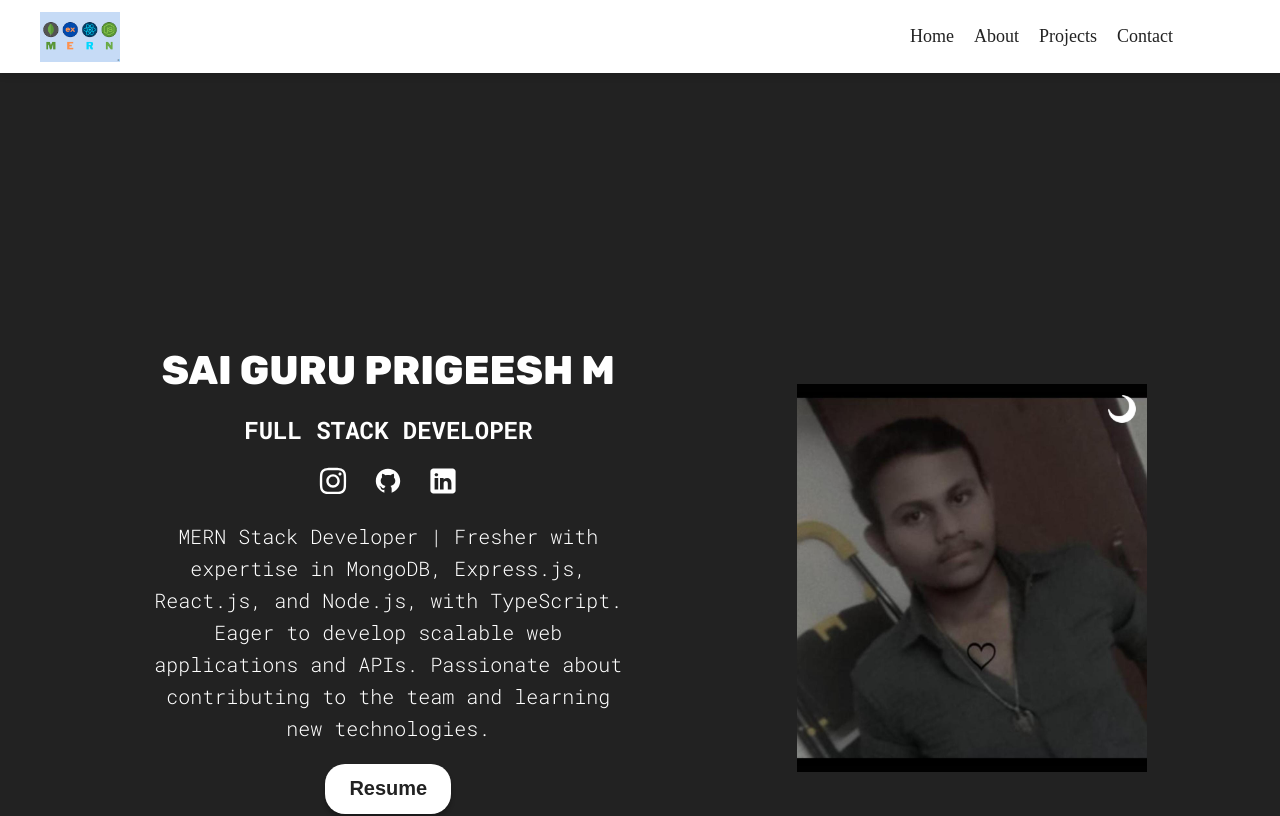
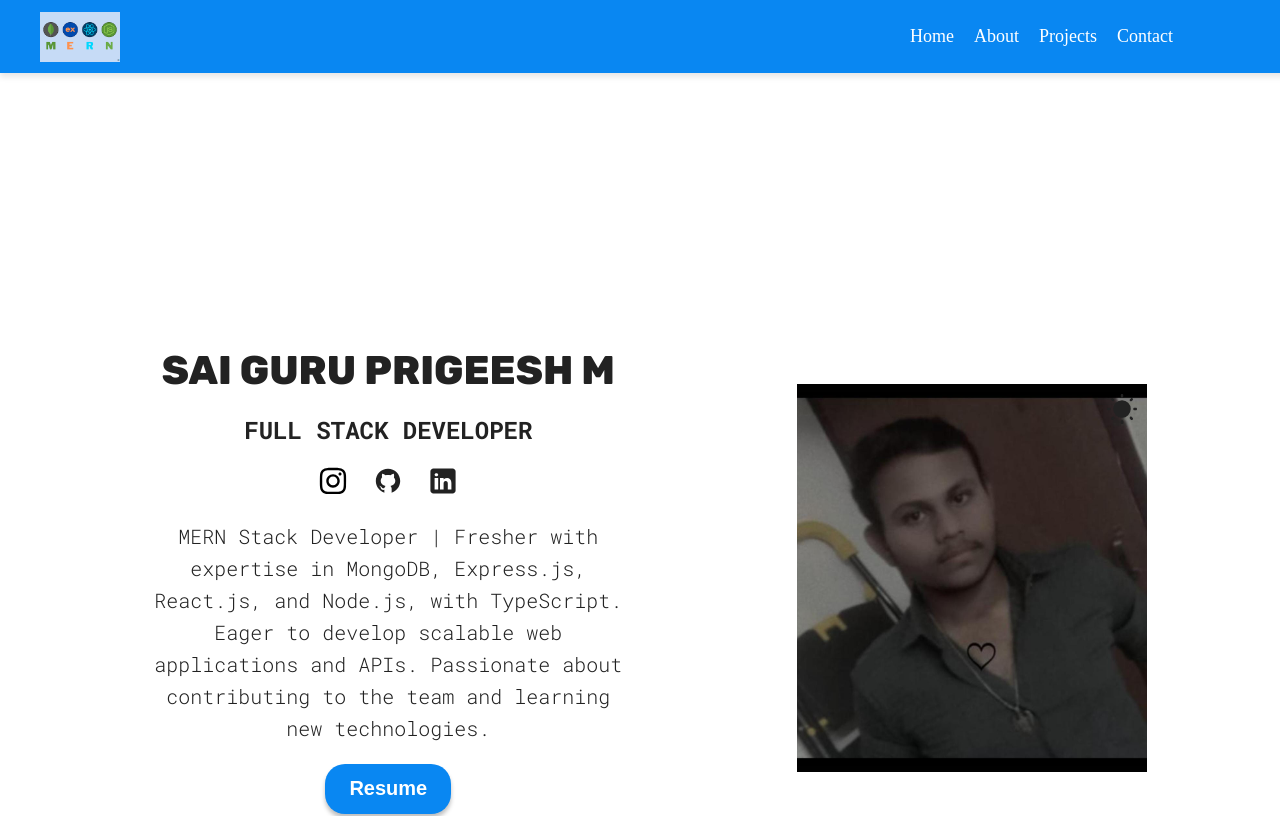
Before and after one commit to Sai-guru/Portfolio-Prigeesh, a React (Vite) app in the folder frontend/: page / in a window 1280 px wide. Shown: the top 816 px of the page. Built offline with nearby package versions, Linux system fonts and the light colour scheme.

Commit message:
made response

```diff
--- a/frontend/src/common/ThemeContext.jsx
+++ b/frontend/src/common/ThemeContext.jsx
@@ -6,7 +6,7 @@ export const useTheme = () => useContext(ThemeContext);
 
 export const ThemeProvider = ({ children }) => {
   const [theme, setTheme] = useState(
-    () => localStorage.getItem('theme') || 'dark'
+    () => localStorage.getItem('theme') || 'light'
   );
 
   useEffect(() => {
```
